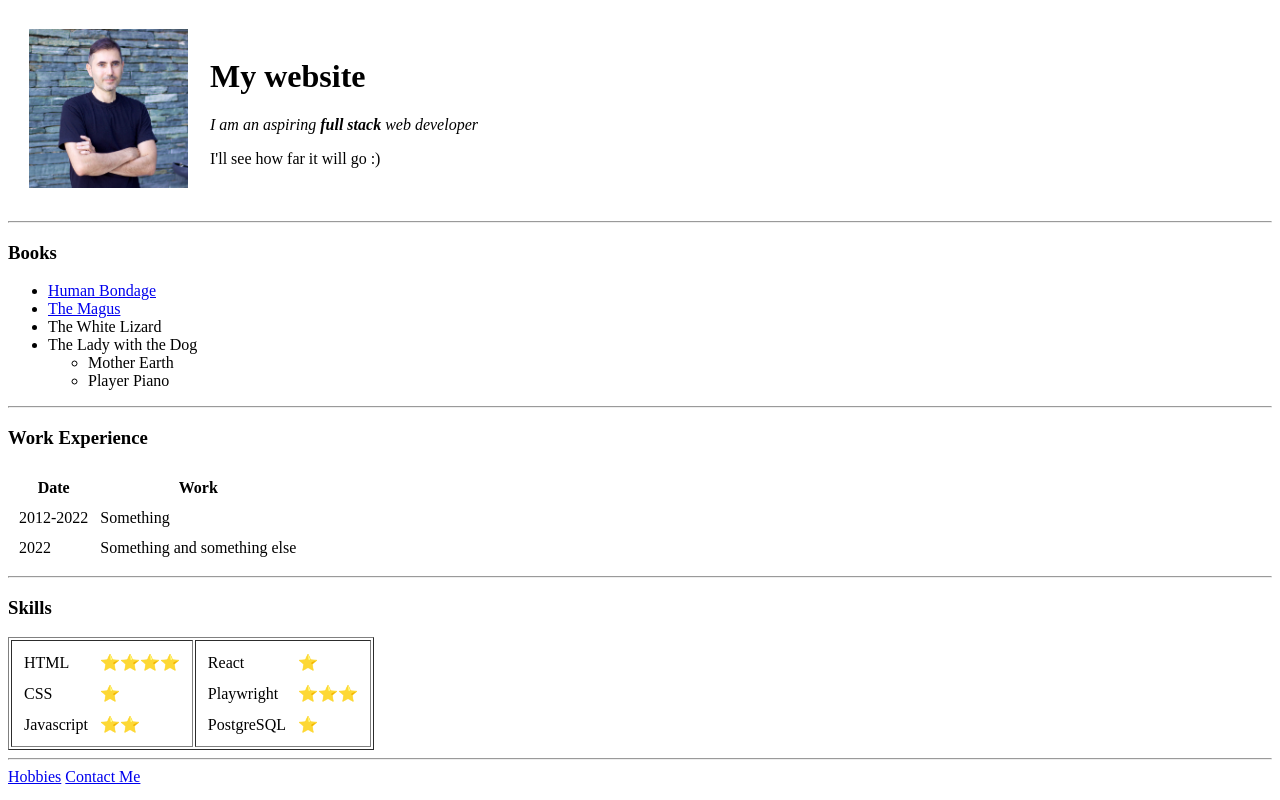
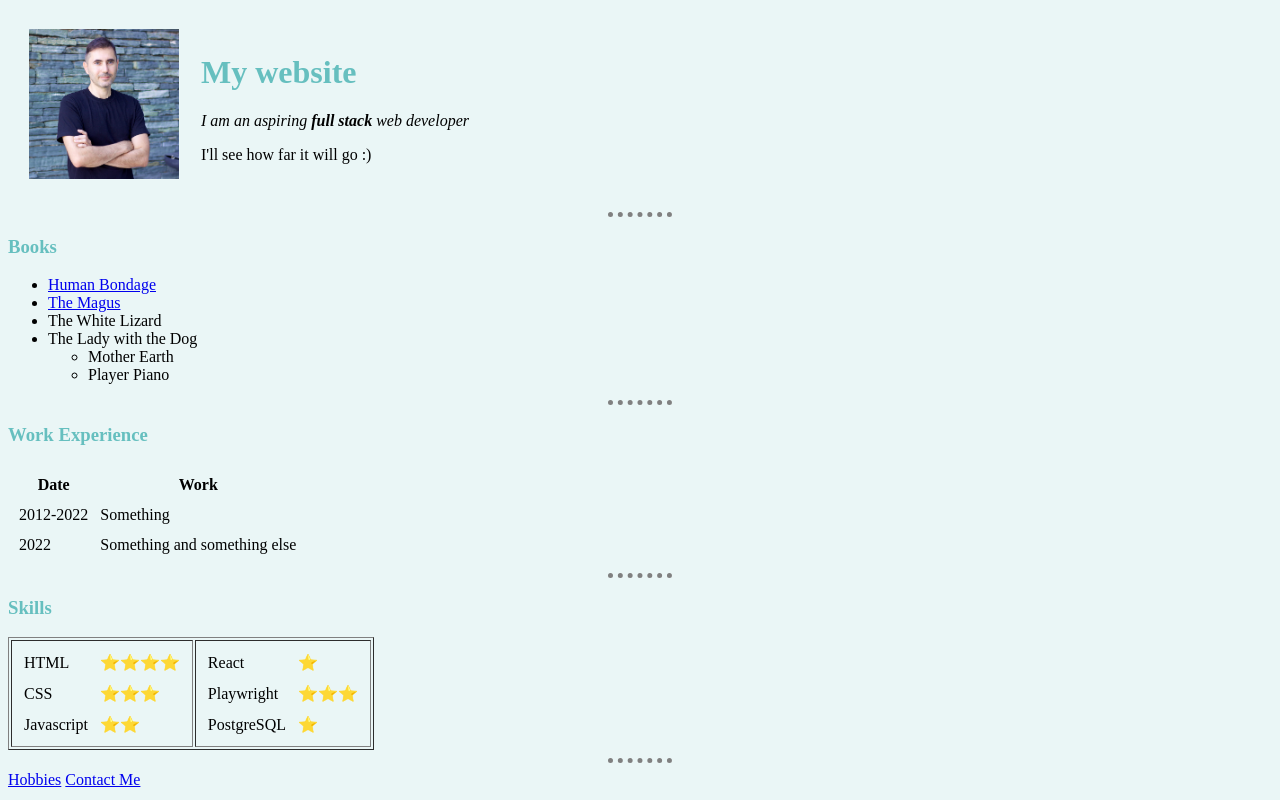
Before and after one commit to vladidim/cv, a plain HTML site: page index.html in a window 1280 px wide. Drawn offline with Linux system fonts and the light colour scheme.

Commit message:
HTML website second version

```diff
--- /dev/null
+++ b/css/styles.css
@@ -0,0 +1,15 @@
+body {
+    background-color: #EAF6F6;
+}
+hr {
+    border-style: dotted none none;
+    border-color: grey;
+    border-width: 5px;
+    width: 5%;
+}
+h1 {
+    color: #66BFBF;
+}
+h3 {
+    color: #66BFBF;
+}
--- a/index.html
+++ b/index.html
@@ -3,11 +3,12 @@
 <head>
     <meta charset="UTF-8">
     <title>My Website</title>
+    <link rel="stylesheet" href="css/styles.css">
 </head>
 <body>
     <table cellspacing="20">
         <tr>
-            <td><img src="images/vladi.jpg" alt="is it me?" height="159"></td>
+            <td><img src="images/vladi.jpg" alt="is it me?" height="150"></td>
             <td><h1>My website</h1>
                 <p><em>I am an aspiring <strong>full stack</strong> web developer</em></p>
                 <p>I'll see how far it will go :)</p>
@@ -48,7 +49,7 @@
         <tr>
             <td><table cellspacing="10">
                 <tr><td>HTML</td><td>⭐⭐⭐⭐</td></tr>
-                <tr><td>CSS</td><td>⭐</td></tr>
+                <tr><td>CSS</td><td>⭐⭐⭐</td></tr>
                 <tr><td>Javascript</td><td>⭐⭐</td></tr>
             </table></td>
             <td><table cellspacing="10">
@@ -60,7 +61,7 @@
     </table>
     <hr>
     <div><a href="hobbies.html">Hobbies</a>
-         <a href="contacts.html">Contact Me</a>
+         <a href="contact-me.html">Contact Me</a>
     </div>
     <div></div>
 </body>
```
Also changed, not shown: contact-me.html (added, +28 -0 lines), hobbies.html (+2 -1 lines).
